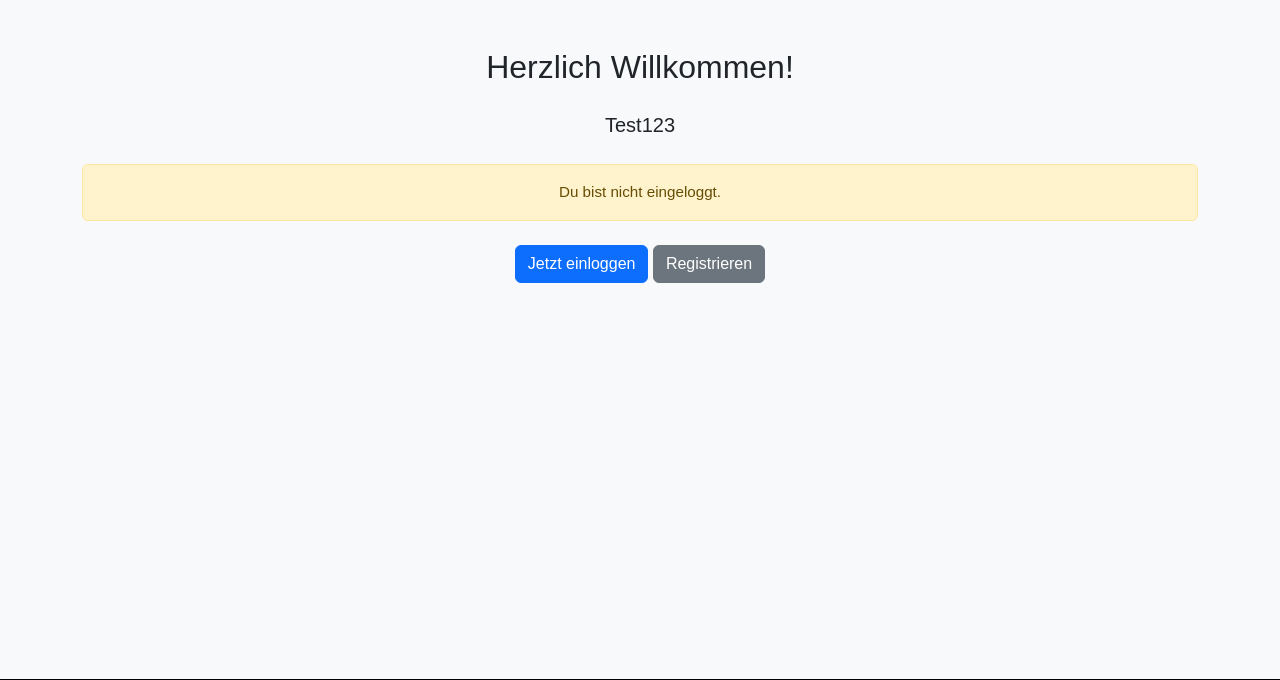
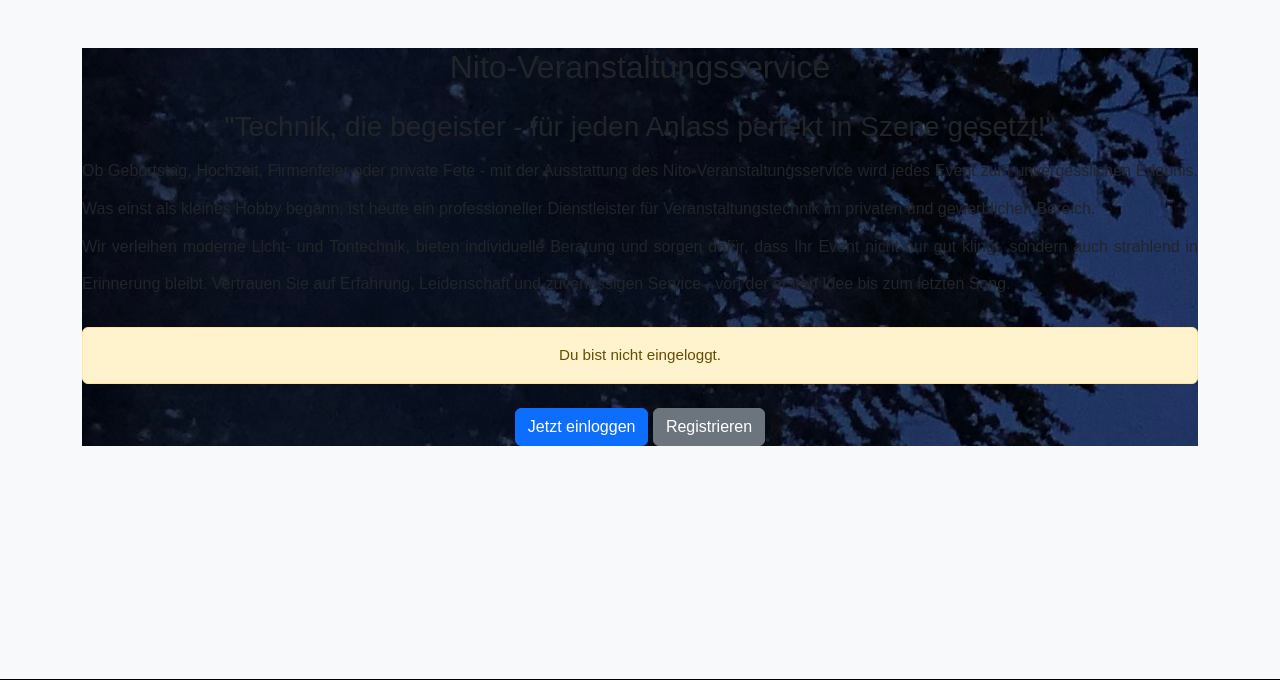
Before and after one commit to JS-Winf/webetch, a Flask app: page / in a window 1280 px wide. Shown: the part 71-751 px from the top of the page. Run offline with Flask 3, Linux system fonts and the light colour scheme; some libraries are stand-ins or nearby versions.

Commit message:
Footer 2

```diff
--- a/backend/static/styles.css
+++ b/backend/static/styles.css
@@ -2,12 +2,24 @@
 body {
     font-family: Arial, sans-serif;
     background-color: #f8f9fa;
+
+}
+
+.body-hintergrund {
+    background-image: url(startseite.jpeg);
 }
 
 /* --- Navigation --- */
 header nav a {
     margin-left: 0.5rem;
 }
+
+/* --- Text-Startseite ---*/
+.p-start {
+    text-align: justify;
+    line-height: 1.0cm;
+}
+
 
 /* --- Produktkarten --- */
 .card {
--- a/backend/templates/index.html
+++ b/backend/templates/index.html
@@ -3,9 +3,16 @@
 {% block title %}Startseite{% endblock %}
 
 {% block content %}
+<div class="body-hintergrund">
 <div class="text-center">
-    <h2 class="mb-4">Herzlich Willkommen!</h2>
-    <p class="lead">Test123<br></p>
+    <h2 class="mb-4">Nito-Veranstaltungsservice</h2>
+    <h3>"Technik, die begeister - für jeden Anlass perfekt in Szene gesetzt!"</h3>
+    <p class="p-start" class="lead">Ob Geburtstag, Hochzeit, Firmenfeier oder private Fete - mit der Ausstattung des Nito-Veranstaltungsservice
+        wird jedes Event zum unvergesslichen Erlebnis. Was einst als kleines Hobby begann, ist heute ein professioneller Dienstleister
+        für Veranstaltungstechnik im privaten und gewerblichen Bereich.<br>
+    Wir verleihen moderne Licht- und Tontechnik, bieten individuelle Beratung und sorgen dafür, dass Ihr Event nicht nur gut klingt,
+    sondern auch strahlend in Erinnerung bleibt. Vertrauen Sie auf Erfahrung, Leidenschaft und zuverlässigen Service - von der ersten
+    Idee bis zum letzten Song.</p>
 
     {% if user %}
         <div class="alert alert-success mt-4">
@@ -20,4 +27,5 @@
         <a href="{{ url_for('register') }}" class="btn btn-secondary">Registrieren</a>
     {% endif %}
 </div>
+</div>
 {% endblock %}
```
Also changed, not shown: backend/static/startseite.jpeg (added), 1 other file.
